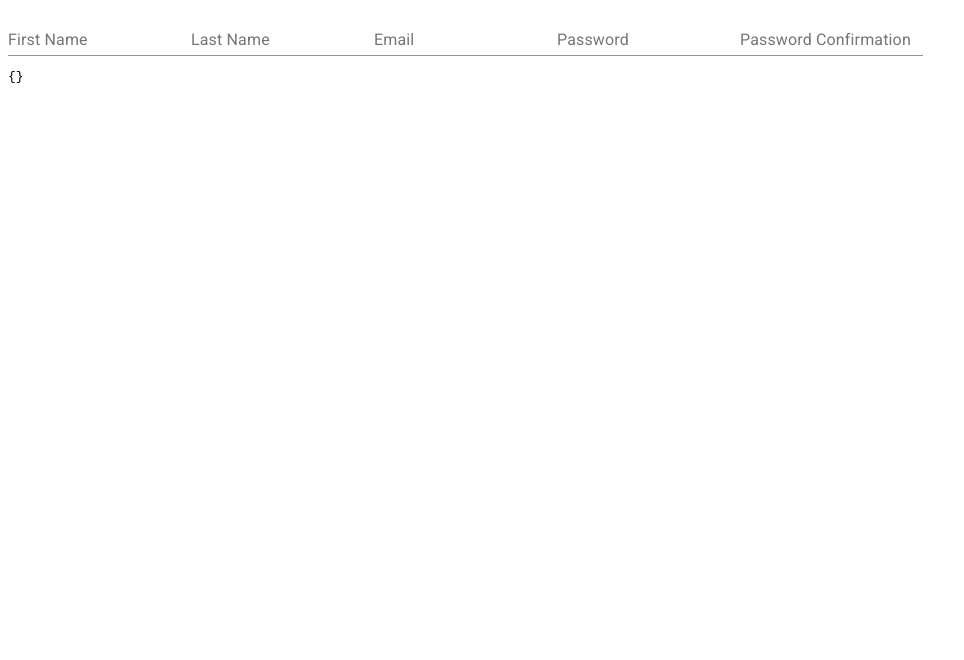
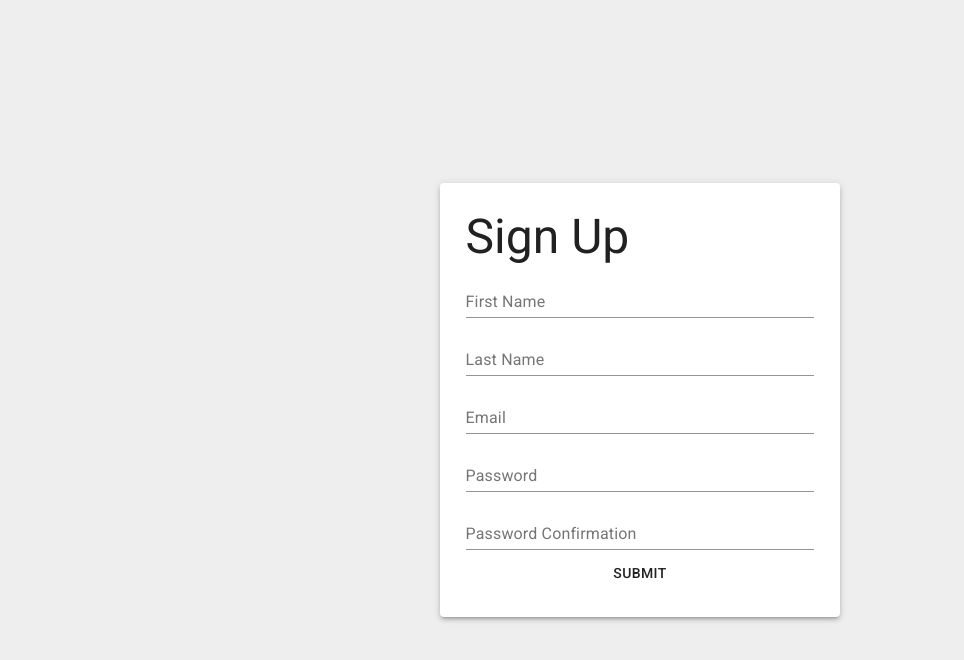
Before and after one commit to fbzr/Sauti-Marketplace-React, a React (Create React App) app in the folder react-1/: page /signup in a window 1280 px wide. Shown: the top 660 px of the page, without its empty margins (0-964 px from the left). Built offline with nearby package versions, Linux system fonts and the light colour scheme.

Commit message:
style and layout sign up form

```diff
--- a/react-1/src/App.js
+++ b/react-1/src/App.js
@@ -1,12 +1,16 @@
-import React from 'react';
+import React, { Fragment } from 'react';
 import { Route } from 'react-router-dom';
 import SignUp from './components/SignUp';
+import { CssBaseline } from '@material-ui/core';
 
 function App() {
   return (
-    <Route exact path='/signup'>
-      <SignUp />
-    </Route>
+    <Fragment>
+      <CssBaseline />
+      <Route exact path='/signup'>
+        <SignUp />
+      </Route>
+    </Fragment>
   );
 }
 
--- a/react-1/src/components/SignUp.jsx
+++ b/react-1/src/components/SignUp.jsx
@@ -1,7 +1,7 @@
 import React from 'react';
 import { Form, withFormik, useField } from 'formik';
 import * as yup from 'yup';
-import { TextField } from '@material-ui/core';
+import { TextField, Button, Container, Grid, makeStyles, Paper, Typography } from '@material-ui/core';
 
 // Material UI TextField with access to Formik Field's props and methods
 const MuiFormikTextField = ({ label, ...props }) => {
@@ -17,23 +17,60 @@ const MuiFormikTextField = ({ label, ...props }) => {
     )
 }
 
-const SignUpForm = ({ values }) => {
+
+const useStyles = makeStyles({
+    root: {
+        height: '100vh',
+        width: '100%',
+        backgroundColor: '#eee',
+        margin: 0,
+        padding: 0,
+        display: 'flex',
+        justifyContent: 'center',
+        alignContent: 'center'
+    },
+    paper: {
+        width: '400px',
+        padding: '2%'
+    },
+    fieldsContainer: {
+        display: 'flex',
+        flexDirection: 'column',
+        justifyContent: 'center',
+        alignContent: 'center'
+    },
+    field: {
+        margin: '5px 0'
+    }
+  });
+
+const SignUpForm = (props) => {
+    const { values, isSubmitting } = props;
+    const classes = useStyles();
+
     return (
-        <Form autoComplete='off'>
-            <MuiFormikTextField label='First Name' name='fname' id='fname' />
-            <MuiFormikTextField label='Last Name' name='lname' id='lname' />
-            <MuiFormikTextField label='Email' name='email' id='email' type='email' />
-            <MuiFormikTextField name='password' id='password' type='password' label='Password' />
-            <MuiFormikTextField name='password2' id='password2' type='password' label='Password Confirmation' />
-
-            <pre>{JSON.stringify(values, null, 2)}</pre>
-        </Form>
+        <Grid container className={classes.root} >
+            <Paper elevation={3} spacing={2} className={classes.paper}>
+                <Typography variant="h3" component="h1">
+                    Sign Up
+                </Typography>
+                <Form width={500} autoComplete='off' className={classes.fieldsContainer}>
+                    <MuiFormikTextField className={classes.field} label='First Name' name='fname' id='fname' />
+                    <MuiFormikTextField className={classes.field} label='Last Name' name='lname' id='lname' />
+                    <MuiFormikTextField className={classes.field} label='Email' name='email' id='email' type='email' />
+                    <MuiFormikTextField className={classes.field} name='password' id='password' type='password' label='Password' />
+                    <MuiFormikTextField className={classes.field} name='password2' id='password2' type='password' label='Password Confirmation' />
+                    <Button disabled={isSubmitting} type='submit'>Submit</Button>
+                    {/* <pre>{JSON.stringify(values, null, 2)}</pre> */}
+                </Form>
+            </Paper>
+        </Grid>
     )
 }
 
 const SignUp = withFormik({
     // Initialize "formik states"
-    mapPropToValues: () => ({
+    mapPropsToValues: () => ({
         fname: '',
         lname: '',
         email: '',
@@ -47,7 +84,15 @@ const SignUp = withFormik({
         email: yup.string().email().required('Email is required'),
         password: yup.string().min(8, 'Password must have at least 8 characters').required('Password required'),
         password2: yup.string().oneOf([yup.ref('password'), null], 'Passwords must match')
-    })
+    }),
+    handleSubmit: (data, { resetForm, setSubmitting}) => {
+        setSubmitting(true);
+        // Post request simulation
+        setTimeout(() => {
+            resetForm();
+            setSubmitting(false);
+        }, 2000);
+    }
 })(SignUpForm)
 
 export default SignUp
```
